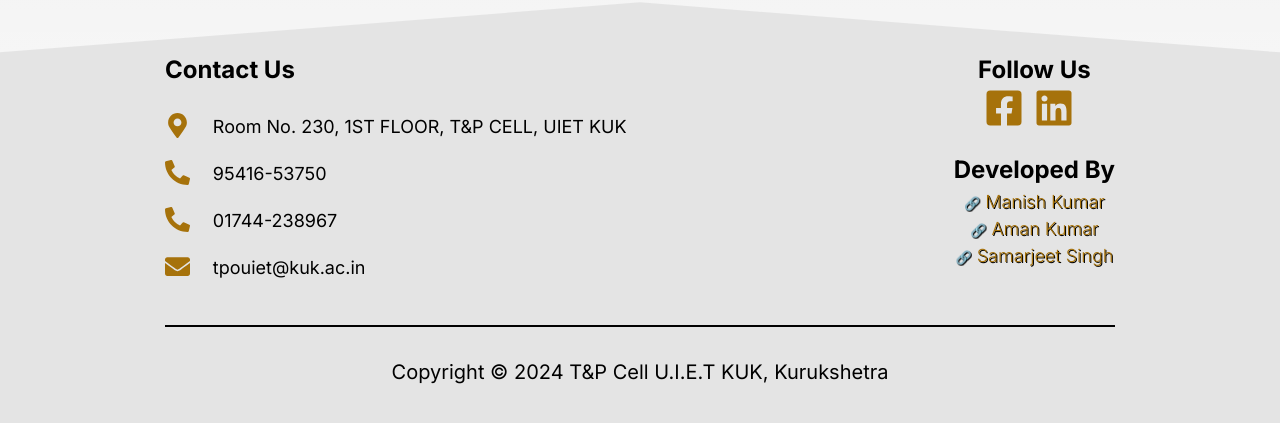
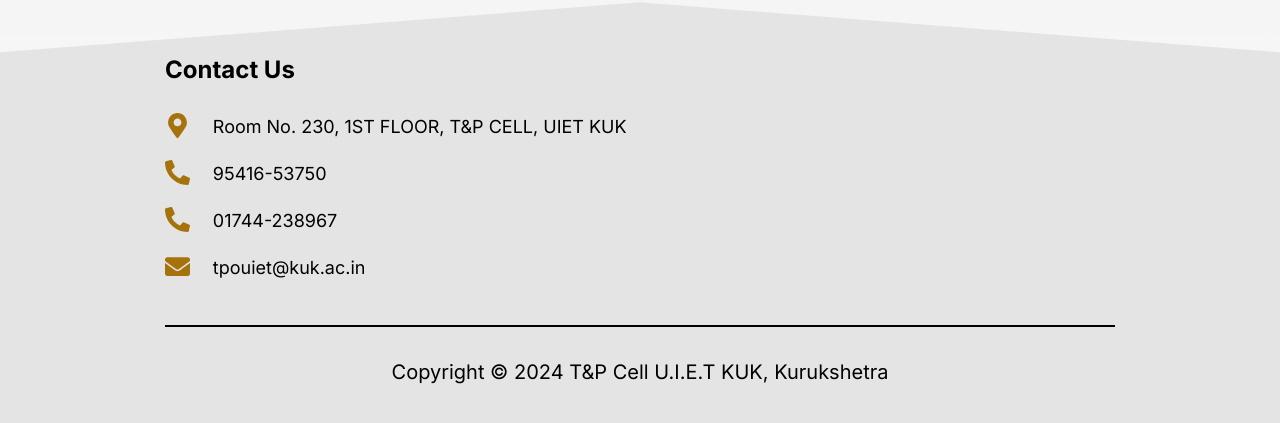
Before and after one commit to Amanyara21/tpocell, a Next.js app: page / in a window 1280 px wide. Shown: the part 10276-10699 px from the top of the page. Built offline with nearby package versions, Linux system fonts and the light colour scheme.

Commit message:
footer changed

```diff
--- a/src/components/Footer.jsx
+++ b/src/components/Footer.jsx
@@ -30,7 +30,7 @@
                             &nbsp;<a href="mailto:tpouiet@kuk.ac.in">tpouiet@kuk.ac.in</a>
                         </div>
                     </div>
-                    <div className="rightHandles" style={{ "textAlign": "center" }}>
+                    {/* <div className="rightHandles" style={{ "textAlign": "center" }}>
                         <h5 className="foot-title">Follow Us</h5>
                         <ul className="social-media mb-8">
                             <li>
@@ -69,7 +69,7 @@
                                 <p className="tdn1">&#128279;</p> Samarjeet Singh
                             </h6>
                         </a>
-                    </div>
+                    </div> */}
                 </div>
                 <br />
                 <br />
```
